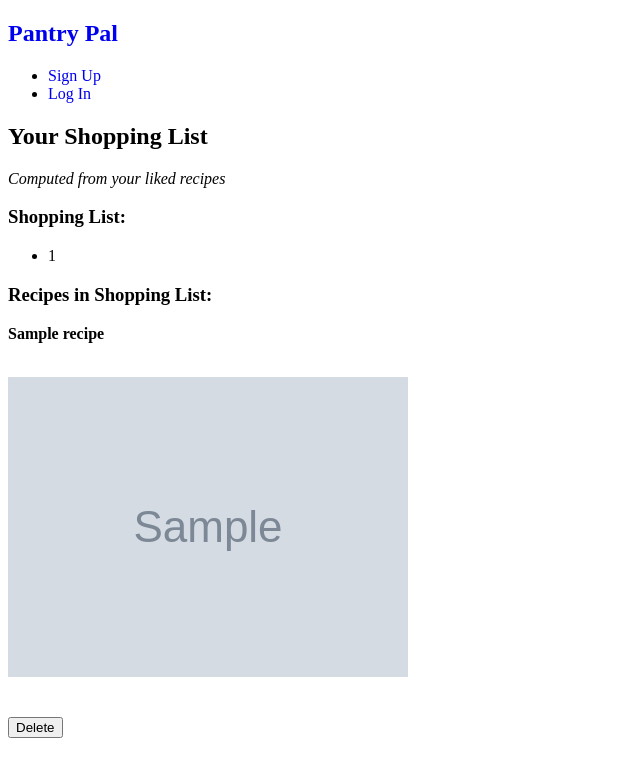
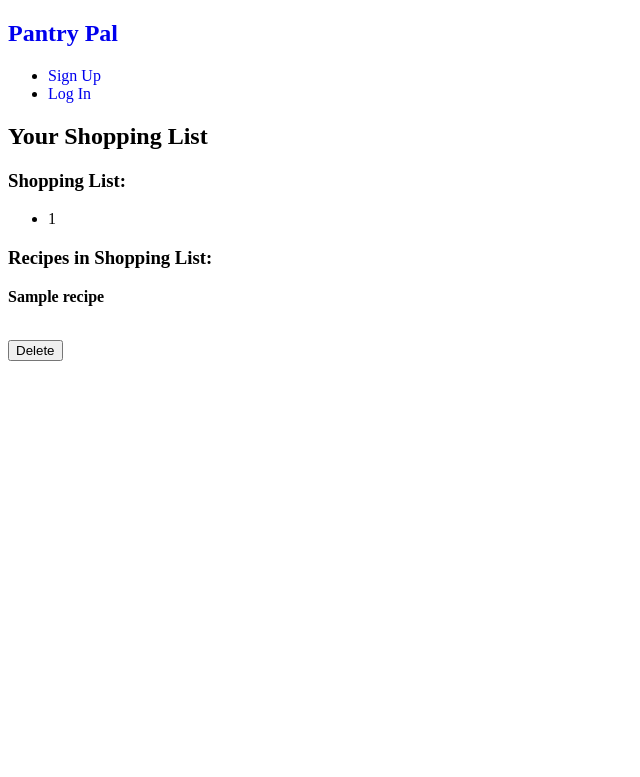
Before and after one commit to alex-lindenbaum/w4111-proj1, a Flask app: template templates/shoppinglist.html in a window 1280 px wide. Shown: the top 777 px of the page, without its empty margins (0-640 px from the left). Run offline with Flask 2, Linux system fonts and the light colour scheme; the template is opened without the code that fills it: most values are stand-ins (such as "Sample title", 1, 10 or a date in 2020); grey boxes marked "Sample" are stand-in pictures; parts of the project's set-up code (start-up, migrations or seed data) failed here and were passed over.

Commit message:
fixed shopping list

```diff
--- a/server.py
+++ b/server.py
@@ -319,13 +319,14 @@ def deleterestriction(diet_name):
 def shoppinglist():
   email = g.user['email']
 
-  shopping_recipes = g.conn.execute('SELECT R.recipe_name \
+  shopping_recipes = g.conn.execute('SELECT R.url, R.recipe_name \
     FROM recipes R NATURAL JOIN add_to_shopping_list S \
     WHERE S.email = %s', email)
 
   shopping_list = g.conn.execute('SELECT DISTINCT IR.food_name \
     FROM in_recipe IR NATURAL JOIN add_to_shopping_list S \
-    WHERE S.email = %s MINUS \
+    WHERE S.email = %s \
+    EXCEPT \
     SELECT DISTINCT SD.food_name FROM storage_details SD \
     WHERE SD.email = %s', email, email)
 
@@ -347,7 +348,7 @@ def add_to_shoppinglist(url):
 
   return redirect(url_for('recipes'))
 
-@app.route('/restrictions/delete/<path:url>', methods=['POST'])
+@app.route('/shoppinglist/delete/<path:url>', methods=['POST'])
 @login_required
 def delete_from_shoppinglist(url):
   g.conn.execute('DELETE FROM add_to_shopping_list WHERE email = %s AND url = %s', g.user['email'], url)
--- a/templates/shoppinglist.html
+++ b/templates/shoppinglist.html
@@ -5,10 +5,9 @@
 {% endblock %}
 
 {% block content %}
-<p><i>Computed from your liked recipes</i></p>
 <h3>Shopping List:</h3>
 <ul>
-    {% for item in shipping_list %}
+    {% for item in shopping_list %}
         <li>{{item[0]}}</li>
     {% endfor %}
 </ul>
@@ -18,10 +17,6 @@
         <div>
             <b><p>{{recipe['recipe_name']}}</p></b><br>
 
-            <img src="{{recipe['photo_url']}}" alt="{{recipe['recipe_name']}}" width="400"><br>
-
-            <a href="{{recipe['url']}}"></a><br><br>
-
             <form action="/shoppinglist/delete/{{recipe['url']}}" method="post">
                 <input type="submit" value="Delete" name="delete">
             </form><br>
```
Also changed, not shown: README.md.
